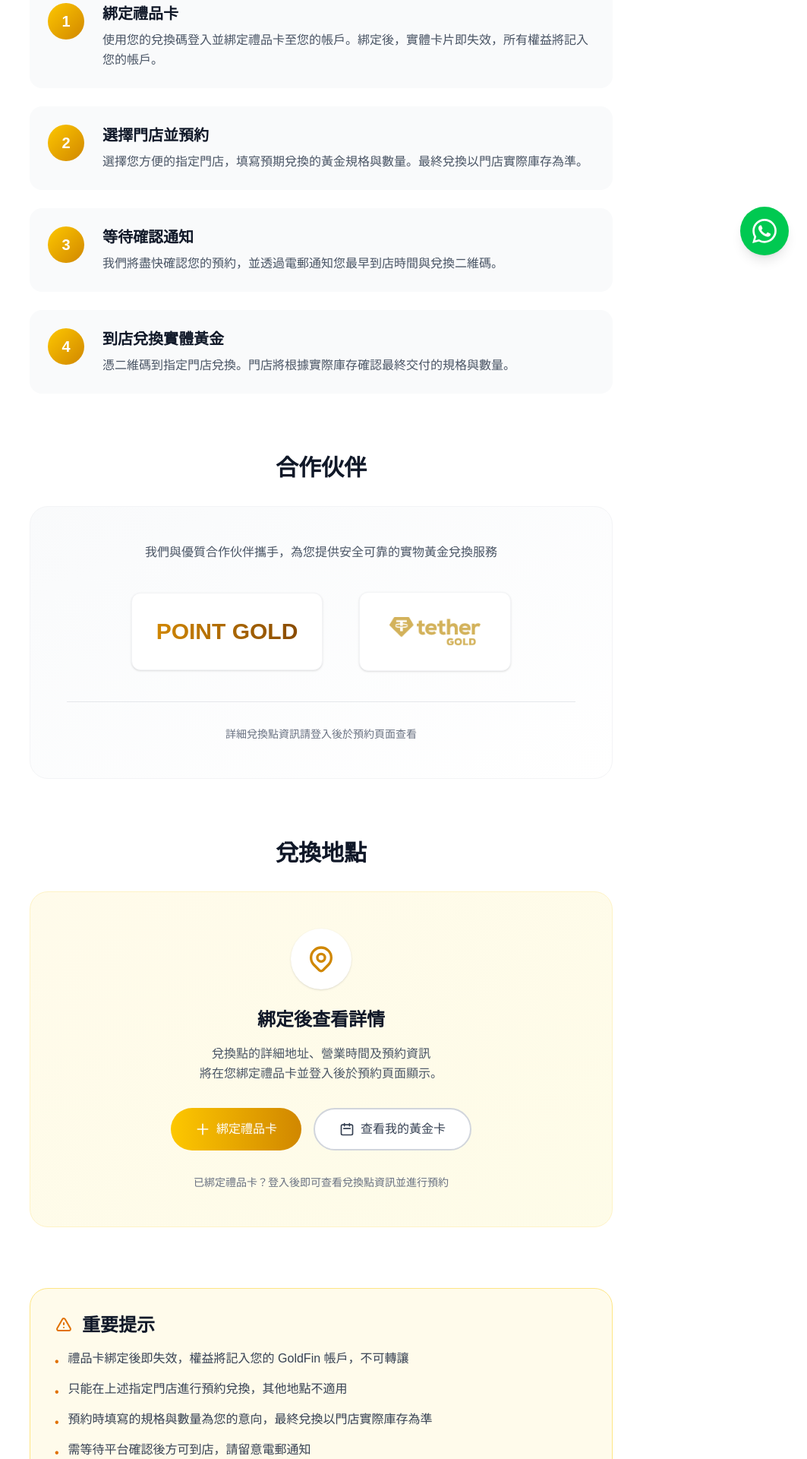
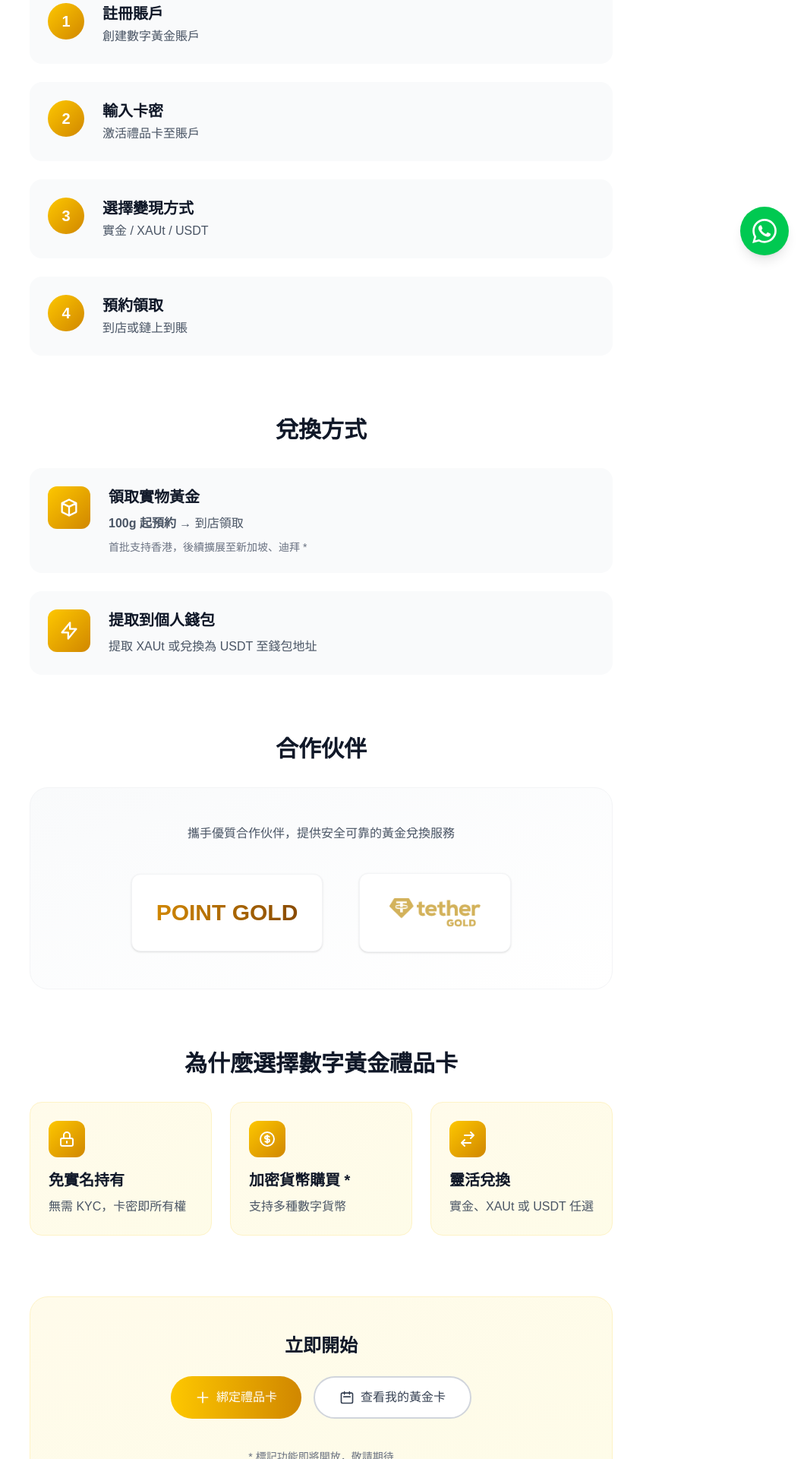
Before and after one commit to stablehunter-dev/giftcard-mvp, a Next.js app: page /scan in a window 1280 px wide. Shown: the part 440-2360 px from the top of the page at 76% size, without its empty margins (217-1280 px from the left). Built offline with nearby package versions, Linux system fonts and the light colour scheme.

Commit message:
change text

```diff
--- a/app/scan/page.tsx
+++ b/app/scan/page.tsx
@@ -30,19 +30,19 @@ export default function ScanLandingPage() {
           {/* Hero Section */}
           <div className="text-center mb-12 sm:mb-16 pt-6 sm:pt-8">
             <h1 className="text-4xl sm:text-5xl md:text-6xl font-semibold tracking-tight text-gray-900 mb-4 sm:mb-6">
-              歡迎使用 GoldFin
+              你的數字黃金
               <br />
-              禮品卡兌換服務
+              隨時握在手中
             </h1>
             <p className="text-lg sm:text-xl md:text-2xl text-gray-600 font-light">
-              輕鬆綁定，安心兌換實體黃金
+              無需實名 · 全球兌換 · 靈活變現
             </p>
           </div>
 
-          {/* How it Works */}
+          {/* How to Start - 调整到第二位 */}
           <section className="mb-12 sm:mb-20">
             <h2 className="text-2xl sm:text-3xl font-semibold text-gray-900 mb-6 sm:mb-8 text-center">
-              兌換流程
+              如何開始
             </h2>
             <div className="space-y-4 sm:space-y-6">
               <div className="flex items-start gap-4 sm:gap-6 p-4 sm:p-6 rounded-2xl bg-gray-50">
@@ -50,11 +50,11 @@ export default function ScanLandingPage() {
                   1
                 </div>
                 <div>
-                  <h3 className="text-lg sm:text-xl font-semibold text-gray-900 mb-1 sm:mb-2">
-                    綁定禮品卡
+                  <h3 className="text-lg sm:text-xl font-semibold text-gray-900 mb-1">
+                    註冊賬戶
                   </h3>
-                  <p className="text-sm sm:text-base text-gray-600 leading-relaxed">
-                    使用您的兌換碼登入並綁定禮品卡至您的帳戶。綁定後，實體卡片即失效，所有權益將記入您的帳戶。
+                  <p className="text-sm sm:text-base text-gray-600">
+                    創建數字黃金賬戶
                   </p>
                 </div>
               </div>
@@ -64,11 +64,11 @@ export default function ScanLandingPage() {
                   2
                 </div>
                 <div>
-                  <h3 className="text-lg sm:text-xl font-semibold text-gray-900 mb-1 sm:mb-2">
-                    選擇門店並預約
+                  <h3 className="text-lg sm:text-xl font-semibold text-gray-900 mb-1">
+                    輸入卡密
                   </h3>
-                  <p className="text-sm sm:text-base text-gray-600 leading-relaxed">
-                    選擇您方便的指定門店，填寫預期兌換的黃金規格與數量。最終兌換以門店實際庫存為準。
+                  <p className="text-sm sm:text-base text-gray-600">
+                    激活禮品卡至賬戶
                   </p>
                 </div>
               </div>
@@ -78,11 +78,11 @@ export default function ScanLandingPage() {
                   3
                 </div>
                 <div>
-                  <h3 className="text-lg sm:text-xl font-semibold text-gray-900 mb-1 sm:mb-2">
-                    等待確認通知
+                  <h3 className="text-lg sm:text-xl font-semibold text-gray-900 mb-1">
+                    選擇變現方式
                   </h3>
-                  <p className="text-sm sm:text-base text-gray-600 leading-relaxed">
-                    我們將盡快確認您的預約，並透過電郵通知您最早到店時間與兌換二維碼。
+                  <p className="text-sm sm:text-base text-gray-600">
+                    實金 / XAUt / USDT
                   </p>
                 </div>
               </div>
@@ -92,11 +92,54 @@ export default function ScanLandingPage() {
                   4
                 </div>
                 <div>
+                  <h3 className="text-lg sm:text-xl font-semibold text-gray-900 mb-1">
+                    預約領取
+                  </h3>
+                  <p className="text-sm sm:text-base text-gray-600">
+                    到店或鏈上到賬
+                  </p>
+                </div>
+              </div>
+            </div>
+          </section>
+
+          {/* Redemption Options */}
+          <section className="mb-12 sm:mb-20">
+            <h2 className="text-2xl sm:text-3xl font-semibold text-gray-900 mb-6 sm:mb-8 text-center">
+              兌換方式
+            </h2>
+            <div className="space-y-4 sm:space-y-6">
+              <div className="flex items-start gap-4 sm:gap-6 p-5 sm:p-6 rounded-2xl bg-gray-50">
+                <div className="flex-shrink-0 w-12 h-12 sm:w-14 sm:h-14 bg-gradient-to-br from-yellow-400 to-yellow-600 rounded-xl flex items-center justify-center">
+                  <svg className="w-6 h-6 sm:w-7 sm:h-7 text-white" fill="none" viewBox="0 0 24 24" stroke="currentColor">
+                    <path strokeLinecap="round" strokeLinejoin="round" strokeWidth={2} d="M20 7l-8-4-8 4m16 0l-8 4m8-4v10l-8 4m0-10L4 7m8 4v10M4 7v10l8 4" />
+                  </svg>
+                </div>
+                <div>
                   <h3 className="text-lg sm:text-xl font-semibold text-gray-900 mb-1 sm:mb-2">
-                    到店兌換實體黃金
+                    領取實物黃金
                   </h3>
                   <p className="text-sm sm:text-base text-gray-600 leading-relaxed">
-                    憑二維碼到指定門店兌換。門店將根據實際庫存確認最終交付的規格與數量。
+                    <strong>100g 起預約</strong> → 到店領取
+                  </p>
+                  <p className="text-xs sm:text-sm text-gray-500 mt-2">
+                    首批支持香港，後續擴展至新加坡、迪拜 *
+                  </p>
+                </div>
+              </div>
+
+              <div className="flex items-start gap-4 sm:gap-6 p-5 sm:p-6 rounded-2xl bg-gray-50">
+                <div className="flex-shrink-0 w-12 h-12 sm:w-14 sm:h-14 bg-gradient-to-br from-yellow-400 to-yellow-600 rounded-xl flex items-center justify-center">
+                  <svg className="w-6 h-6 sm:w-7 sm:h-7 text-white" fill="none" viewBox="0 0 24 24" stroke="currentColor">
+                    <path strokeLinecap="round" strokeLinejoin="round" strokeWidth={2} d="M13 10V3L4 14h7v7l9-11h-7z" />
+                  </svg>
+                </div>
+                <div>
+                  <h3 className="text-lg sm:text-xl font-semibold text-gray-900 mb-1 sm:mb-2">
+                    提取到個人錢包
+                  </h3>
+                  <p className="text-sm sm:text-base text-gray-600 leading-relaxed">
+                    提取 XAUt 或兌換為 USDT 至錢包地址
                   </p>
                 </div>
               </div>
@@ -110,12 +153,11 @@ export default function ScanLandingPage() {
             </h2>
             <div className="bg-gradient-to-br from-gray-50 to-white rounded-2xl sm:rounded-3xl p-8 sm:p-12 border border-gray-100">
               <p className="text-center text-sm sm:text-base text-gray-600 mb-8 sm:mb-10">
-                我們與優質合作伙伴攜手，為您提供安全可靠的實物黃金兌換服務
+                攜手優質合作伙伴，提供安全可靠的黃金兌換服務
               </p>
 
-              {/* Partner Logos - Horizontal Display */}
+              {/* Partner Logos */}
               <div className="flex flex-wrap items-center justify-center gap-6 sm:gap-8 md:gap-12">
-                {/* Point Gold Logo */}
                 <div className="bg-white rounded-xl p-6 sm:p-8 shadow-sm hover:shadow-md transition-shadow border border-gray-100 min-w-[160px] sm:min-w-[200px]">
                   <div className="text-center">
                     <div className="text-2xl sm:text-3xl font-bold bg-gradient-to-r from-yellow-600 to-yellow-800 bg-clip-text text-transparent">
@@ -124,7 +166,6 @@ export default function ScanLandingPage() {
                   </div>
                 </div>
 
-                {/* Tether Gold Logo */}
                 <div className="bg-white rounded-xl p-6 sm:p-8 shadow-sm hover:shadow-md transition-shadow border border-gray-100 min-w-[160px] sm:min-w-[200px]">
                   <div className="flex items-center justify-center">
                     <Image
@@ -137,38 +178,69 @@ export default function ScanLandingPage() {
                   </div>
                 </div>
               </div>
+            </div>
+          </section>
 
-              <div className="mt-8 sm:mt-10 pt-6 sm:pt-8 border-t border-gray-200">
-                <p className="text-xs sm:text-sm text-center text-gray-500">
-                  詳細兌換點資訊請登入後於預約頁面查看
+          {/* Value Propositions - 调整到后面 */}
+          <section className="mb-12 sm:mb-20">
+            <h2 className="text-2xl sm:text-3xl font-semibold text-gray-900 mb-6 sm:mb-8 text-center">
+              為什麼選擇數字黃金禮品卡
+            </h2>
+            <div className="grid grid-cols-1 sm:grid-cols-3 gap-4 sm:gap-6">
+              {/* Anonymity */}
+              <div className="p-5 sm:p-6 rounded-2xl bg-gradient-to-br from-amber-50 to-yellow-50 border border-amber-100">
+                <div className="w-10 h-10 sm:w-12 sm:h-12 bg-gradient-to-br from-yellow-400 to-yellow-600 rounded-xl flex items-center justify-center mb-4">
+                  <svg className="w-5 h-5 sm:w-6 sm:h-6 text-white" fill="none" viewBox="0 0 24 24" stroke="currentColor">
+                    <path strokeLinecap="round" strokeLinejoin="round" strokeWidth={2} d="M12 15v2m-6 4h12a2 2 0 002-2v-6a2 2 0 00-2-2H6a2 2 0 00-2 2v6a2 2 0 002 2zm10-10V7a4 4 0 00-8 0v4h8z" />
+                  </svg>
+                </div>
+                <h3 className="text-lg sm:text-xl font-semibold text-gray-900 mb-2">
+                  免實名持有
+                </h3>
+                <p className="text-sm sm:text-base text-gray-600 leading-relaxed">
+                  無需 KYC，卡密即所有權
+                </p>
+              </div>
+
+              {/* Crypto Purchase */}
+              <div className="p-5 sm:p-6 rounded-2xl bg-gradient-to-br from-amber-50 to-yellow-50 border border-amber-100">
+                <div className="w-10 h-10 sm:w-12 sm:h-12 bg-gradient-to-br from-yellow-400 to-yellow-600 rounded-xl flex items-center justify-center mb-4">
+                  <svg className="w-5 h-5 sm:w-6 sm:h-6 text-white" fill="none" viewBox="0 0 24 24" stroke="currentColor">
+                    <path strokeLinecap="round" strokeLinejoin="round" strokeWidth={2} d="M12 8c-1.657 0-3 .895-3 2s1.343 2 3 2 3 .895 3 2-1.343 2-3 2m0-8c1.11 0 2.08.402 2.599 1M12 8V7m0 1v8m0 0v1m0-1c-1.11 0-2.08-.402-2.599-1M21 12a9 9 0 11-18 0 9 9 0 0118 0z" />
+                  </svg>
+                </div>
+                <h3 className="text-lg sm:text-xl font-semibold text-gray-900 mb-2">
+                  加密貨幣購買 *
+                </h3>
+                <p className="text-sm sm:text-base text-gray-600 leading-relaxed">
+                  支持多種數字貨幣
+                </p>
+              </div>
+
+              {/* Flexible Redemption */}
+              <div className="p-5 sm:p-6 rounded-2xl bg-gradient-to-br from-amber-50 to-yellow-50 border border-amber-100">
+                <div className="w-10 h-10 sm:w-12 sm:h-12 bg-gradient-to-br from-yellow-400 to-yellow-600 rounded-xl flex items-center justify-center mb-4">
+                  <svg className="w-5 h-5 sm:w-6 sm:h-6 text-white" fill="none" viewBox="0 0 24 24" stroke="currentColor">
+                    <path strokeLinecap="round" strokeLinejoin="round" strokeWidth={2} d="M8 7h12m0 0l-4-4m4 4l-4 4m0 6H4m0 0l4 4m-4-4l4-4" />
+                  </svg>
+                </div>
+                <h3 className="text-lg sm:text-xl font-semibold text-gray-900 mb-2">
+                  靈活兌換
+                </h3>
+                <p className="text-sm sm:text-base text-gray-600 leading-relaxed">
+                  實金、XAUt 或 USDT 任選
                 </p>
               </div>
             </div>
           </section>
 
-          {/* Supported Stores - Login Required */}
-          <section className="mb-12 sm:mb-20">
-            <h2 className="text-2xl sm:text-3xl font-semibold text-gray-900 mb-6 sm:mb-8 text-center">
-              兌換地點
-            </h2>
+          {/* CTA Section */}
+          <section className="mb-12 sm:mb-16">
             <div className="bg-gradient-to-br from-amber-50 to-yellow-50 rounded-2xl sm:rounded-3xl p-8 sm:p-12 border border-amber-100">
               <div className="text-center max-w-2xl mx-auto">
-                {/* Icon */}
-                <div className="inline-flex items-center justify-center w-16 h-16 sm:w-20 sm:h-20 bg-white rounded-full shadow-sm mb-6">
-                  <svg className="w-8 h-8 sm:w-10 sm:h-10 text-yellow-600" fill="none" viewBox="0 0 24 24" stroke="currentColor">
-                    <path strokeLinecap="round" strokeLinejoin="round" strokeWidth={2} d="M17.657 16.657L13.414 20.9a1.998 1.998 0 01-2.827 0l-4.244-4.243a8 8 0 1111.314 0z" />
-                    <path strokeLinecap="round" strokeLinejoin="round" strokeWidth={2} d="M15 11a3 3 0 11-6 0 3 3 0 016 0z" />
-                  </svg>
-                </div>
-
-                {/* Content */}
-                <h3 className="text-xl sm:text-2xl font-semibold text-gray-900 mb-3 sm:mb-4">
-                  綁定後查看詳情
+                <h3 className="text-xl sm:text-2xl font-semibold text-gray-900 mb-4 sm:mb-6">
+                  立即開始
                 </h3>
-                <p className="text-sm sm:text-base text-gray-600 mb-6 sm:mb-8 leading-relaxed">
-                  兌換點的詳細地址、營業時間及預約資訊<br className="hidden sm:block" />
-                  將在您綁定禮品卡並登入後於預約頁面顯示。
-                </p>
 
                 {/* CTA Buttons */}
                 <div className="flex flex-col sm:flex-row gap-3 sm:gap-4 justify-center">
@@ -192,82 +264,14 @@ export default function ScanLandingPage() {
                   </Link>
                 </div>
 
-                {/* Additional Info */}
-                <p className="text-xs sm:text-sm text-gray-500 mt-6 sm:mt-8">
-                  已綁定禮品卡？登入後即可查看兌換點資訊並進行預約
+                {/* Footnote */}
+                <p className="text-xs sm:text-sm text-gray-500 mt-8 sm:mt-10">
+                  * 標記功能即將開放，敬請期待
                 </p>
               </div>
             </div>
           </section>
 
-          {/* Important Notice */}
-          <section className="mb-12 sm:mb-16">
-            <div className="bg-amber-50 border border-amber-200 rounded-2xl sm:rounded-3xl p-6 sm:p-8">
-              <h2 className="text-xl sm:text-2xl font-semibold text-gray-900 mb-3 sm:mb-4 flex items-center gap-2 sm:gap-3">
-                <svg className="w-5 h-5 sm:w-6 sm:h-6 text-amber-600" fill="none" viewBox="0 0 24 24" stroke="currentColor">
-                  <path strokeLinecap="round" strokeLinejoin="round" strokeWidth={2} d="M12 9v2m0 4h.01m-6.938 4h13.856c1.54 0 2.502-1.667 1.732-3L13.732 4c-.77-1.333-2.694-1.333-3.464 0L3.34 16c-.77 1.333.192 3 1.732 3z" />
-                </svg>
-                重要提示
-              </h2>
-              <ul className="space-y-2 sm:space-y-3 text-sm sm:text-base text-gray-700">
-                <li className="flex items-start gap-2 sm:gap-3">
-                  <span className="text-amber-600 mt-1">•</span>
-                  <span>禮品卡綁定後即失效，權益將記入您的 GoldFin 帳戶，不可轉讓</span>
-                </li>
-                <li className="flex items-start gap-2 sm:gap-3">
-                  <span className="text-amber-600 mt-1">•</span>
-                  <span>只能在上述指定門店進行預約兌換，其他地點不適用</span>
-                </li>
-                <li className="flex items-start gap-2 sm:gap-3">
-                  <span className="text-amber-600 mt-1">•</span>
-                  <span>預約時填寫的規格與數量為您的意向，最終兌換以門店實際庫存為準</span>
-                </li>
-                <li className="flex items-start gap-2 sm:gap-3">
-                  <span className="text-amber-600 mt-1">•</span>
-                  <span>需等待平台確認後方可到店，請留意電郵通知</span>
-                </li>
-              </ul>
-            </div>
-          </section>
-
-          {/* Disclaimer */}
-          <section className="mb-8 sm:mb-12">
-            <div className="bg-gray-50 rounded-2xl sm:rounded-3xl p-6 sm:p-8">
-              <h2 className="text-xl sm:text-2xl font-semibold text-gray-900 mb-3 sm:mb-4">
-                服務條款與免責聲明
-              </h2>
-              <div className="text-xs sm:text-sm text-gray-600 space-y-2 sm:space-y-3 leading-relaxed">
-                <p>
-                  使用 GoldFin 禮品卡兌換服務即表示您同意以下條款：
-                </p>
-                <ul className="space-y-1.5 sm:space-y-2 ml-3 sm:ml-4">
-                  <li className="flex items-start gap-2">
-                    <span className="mt-1.5 w-1 h-1 bg-gray-400 rounded-full flex-shrink-0"></span>
-                    <span>禮品卡一經綁定即刻生效，實體卡片隨即失效，不可取消或退款</span>
-                  </li>
-                  <li className="flex items-start gap-2">
-                    <span className="mt-1.5 w-1 h-1 bg-gray-400 rounded-full flex-shrink-0"></span>
-                    <span>所有兌換需經平台確認，確認時間視實際情況而定</span>
-                  </li>
-                  <li className="flex items-start gap-2">
-                    <span className="mt-1.5 w-1 h-1 bg-gray-400 rounded-full flex-shrink-0"></span>
-                    <span>最終交付的黃金規格與數量以門店實際庫存為準，GoldFin 保留最終解釋權</span>
-                  </li>
-                  <li className="flex items-start gap-2">
-                    <span className="mt-1.5 w-1 h-1 bg-gray-400 rounded-full flex-shrink-0"></span>
-                    <span>用戶需妥善保管帳戶資訊及兌換二維碼，如因用戶個人原因導致的損失，GoldFin 概不負責</span>
-                  </li>
-                  <li className="flex items-start gap-2">
-                    <span className="mt-1.5 w-1 h-1 bg-gray-400 rounded-full flex-shrink-0"></span>
-                    <span>GoldFin 保留隨時修改服務條款的權利</span>
-                  </li>
-                </ul>
-                <p className="text-xs text-gray-500 pt-3 sm:pt-4 border-t border-gray-200 mt-4">
-                  © 2026 GoldFin. 版權所有 | 服務僅適用於香港地區
-                </p>
-              </div>
-            </div>
-          </section>
         </div>
       </main>
 
```
Also changed, not shown: app/activate/page.tsx (+45 -2 lines).
